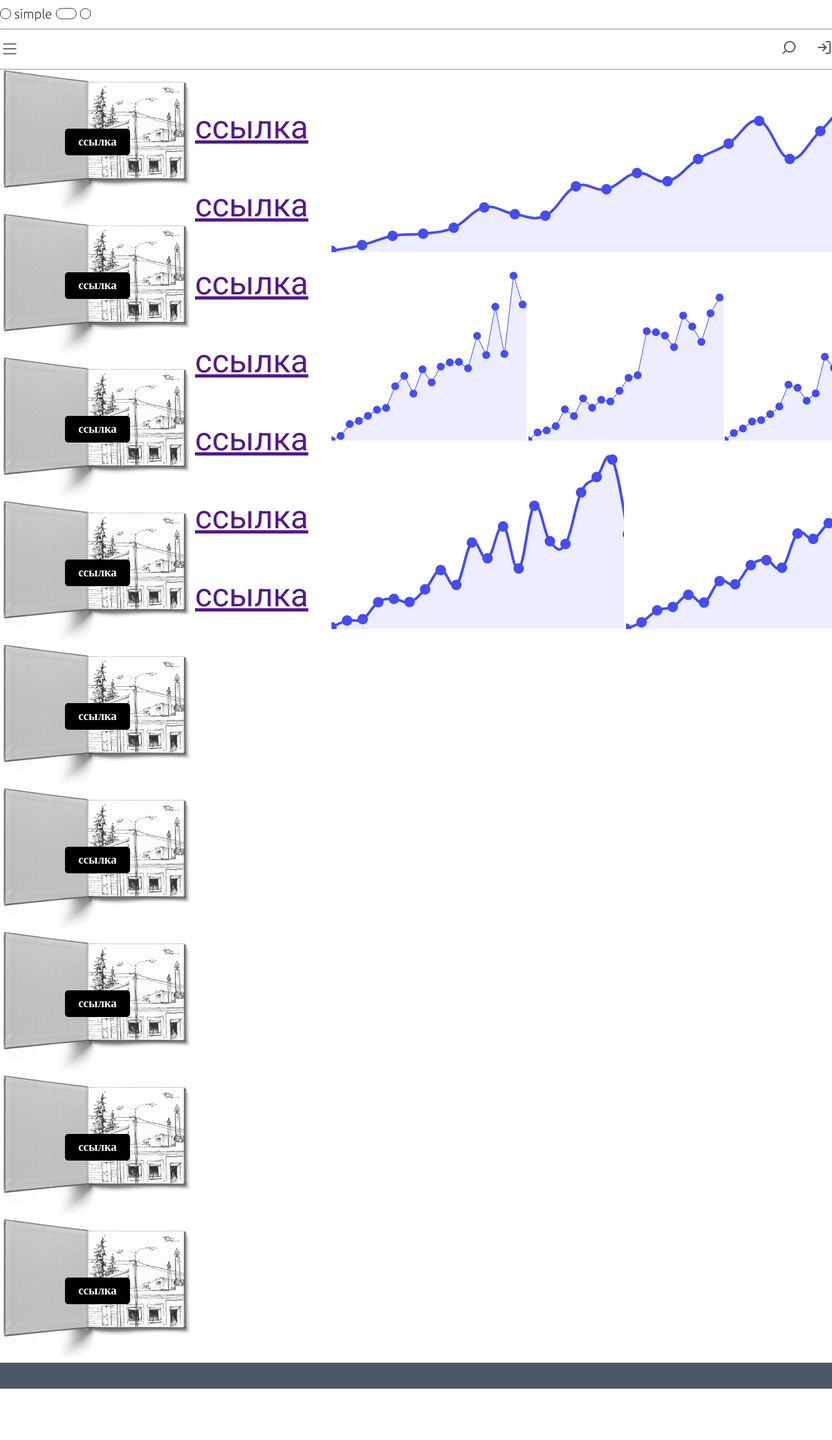
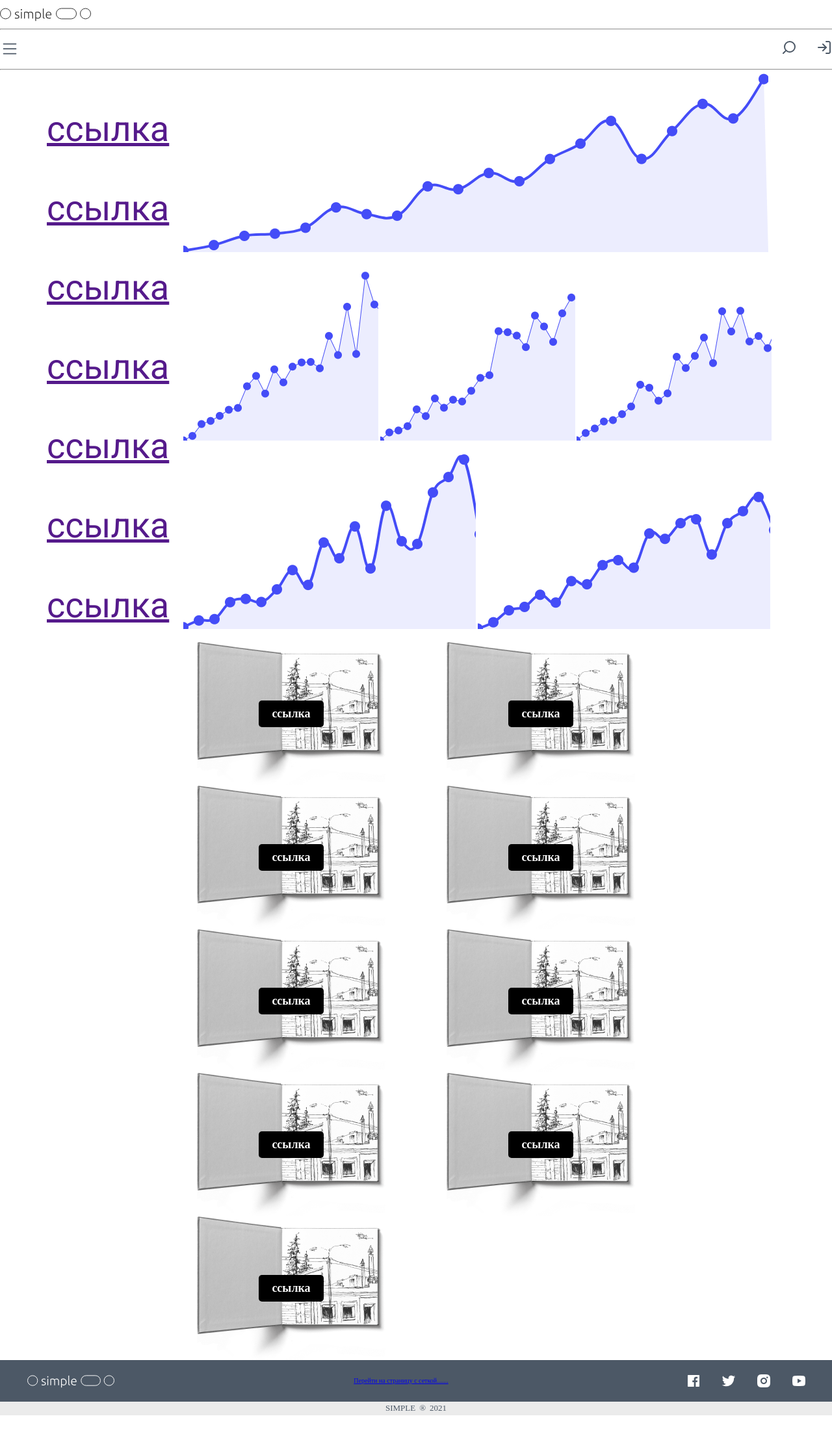
Before and after one commit to Banepa1/web1, a plain HTML site: page grid.html in a window 1280 px wide. Shown: the whole page at 65% size. Drawn offline with Linux system fonts and the light colour scheme.

Commit message:
forma_start

```diff
--- a/grid.html
+++ b/grid.html
@@ -26,16 +26,16 @@
         </div>
        <hr  class="hr1">
     </header>
-    <main class="flex-column">
+    <main class="flex-column2">
     <section class="grid">
         <div class="box1">
-           <h1 class="margin_60_0_0_0"><a href="">ссылка</a>
-           <h1 class="margin_60_0_0_0"><a href="">ссылка</a>
-           <h1 class="margin_60_0_0_0"><a href="">ссылка</a>
-           <h1 class="margin_60_0_0_0"><a href="">ссылка</a>
-           <h1 class="margin_60_0_0_0"><a href="">ссылка</a>
-           <h1 class="margin_60_0_0_0"><a href="">ссылка</a>
-           <h1 class="margin_60_0_0_0"><a href="">ссылка</a>
+           <p class="margin_60_0_0_0_1 gridtext"><a href="">ссылка</a></p>
+           <p class="margin_60_0_0_0_1 gridtext"><a href="">ссылка</a> </p>
+           <p class="margin_60_0_0_0_1 gridtext" ><a href="">ссылка</a> </p>
+           <p class="margin_60_0_0_0_1 gridtext"><a href="">ссылка</a> </p>
+           <p class="margin_60_0_0_0_1 gridtext"><a href="">ссылка</a> </p>
+           <p class="margin_60_0_0_0_1 gridtext"><a href="">ссылка</a> </p>
+           <P class="margin_60_0_0_0_1 gridtext"><a href="">ссылка</a> </p>
         </div>
         <div class="box2">
             <img src="img/graf900.png" alt="">
@@ -91,29 +91,28 @@
     </main>
     <footer>
         <section class="backblue padding_20 flex-footer">
-            <h1 class="sr-only">g
+            <h1 class="sr-only">g</h1>
             <img src="img/Simple.svg" alt="Загаловок" class="simplesize">
-
             <hr class="hr3 otstup">
-
-
+            <p><a href="grid.html">Перейти на страницу с сеткой.......</a></p>
             <div class="flex-icons">
                 <img src="img/Facebook.png" alt="фейсбук" class="">
                 <img src="img/Twitter.png" alt="твитер" class="">
                 <img src="img/Inst.png" alt="инстаграмм" class="">
                 <img src="img/Youtube.png" alt="ютуб" class="">
             </div>
-
         </section>
 
         <section class="backgray">
-        <h1 class="sr-only">g
+            <h1 class="sr-only">g</h1>
                 <div class="flex-item-center">
                 <p class = "foottext">SIMPLE</p>
                 <p class = "foottext">®</p>
                 <p class = "foottext">2021</p>
                 </div>
+
         </section>
     </footer>
 
 </body>
+</html>
--- a/style/main.css
+++ b/style/main.css
@@ -7,9 +7,12 @@
 html{
     font-size: 10px;
     overflow-x: hidden;
-
+  height: 100%;
 }
-
+.form{
+    text-decoration: none;
+    color: var(--background-blue_h1_foottext);
+}
 :root
 {
     --circulation-color: #B5B5BD;
@@ -52,16 +55,16 @@ h3{
 }
 header {
     width: auto;
-
+    height: auto;
 }
 main {
     width: auto;
     overflow: hidden;
-
+    height: auto;
 }
 footer {
     width: auto;
-
+    height: auto;
 }
 .morehref{
     font-size: 2rem;
@@ -157,6 +160,9 @@ box-sizing: content-box;
 
 }
 .margin_60_0_0_0{
+    margin: 6rem 0 0 0;
+}
+.margin_60_0_0_0_1{
     margin: 6rem 0 0 0;
 }
 .margin_20_0_30_0{
@@ -330,11 +336,24 @@ gap: 182px;
 .flex{
     display: flex;
 }
+.gridtext{
+    font-family: Roboto, Oxygen, Ubuntu, Cantarell;
+    color: var(--text-color);
+    font-size: 5.4rem;
+    text-align: left;
+}
 .flex-item-center{
     display: flex;
     align-items: center;
     justify-content: center;
     flex-direction: row;
+}
+.flex-column2{
+    display: flex;
+    flex-direction: column;
+    row-gap: 20px;
+    justify-content: center;
+    align-items: center;
 }
 .flex-column{
     display: flex;
--- a/style/normilize.css
+++ b/style/normilize.css
@@ -22,6 +22,7 @@ html {
 
 body {
   margin: 0;
+  height: 100%;
 }
 
 /**
```
Also changed, not shown: form.html (added, +72 -0 lines), index.html (+9 -8 lines). Lines whose indentation alone changed are shown as unchanged.
